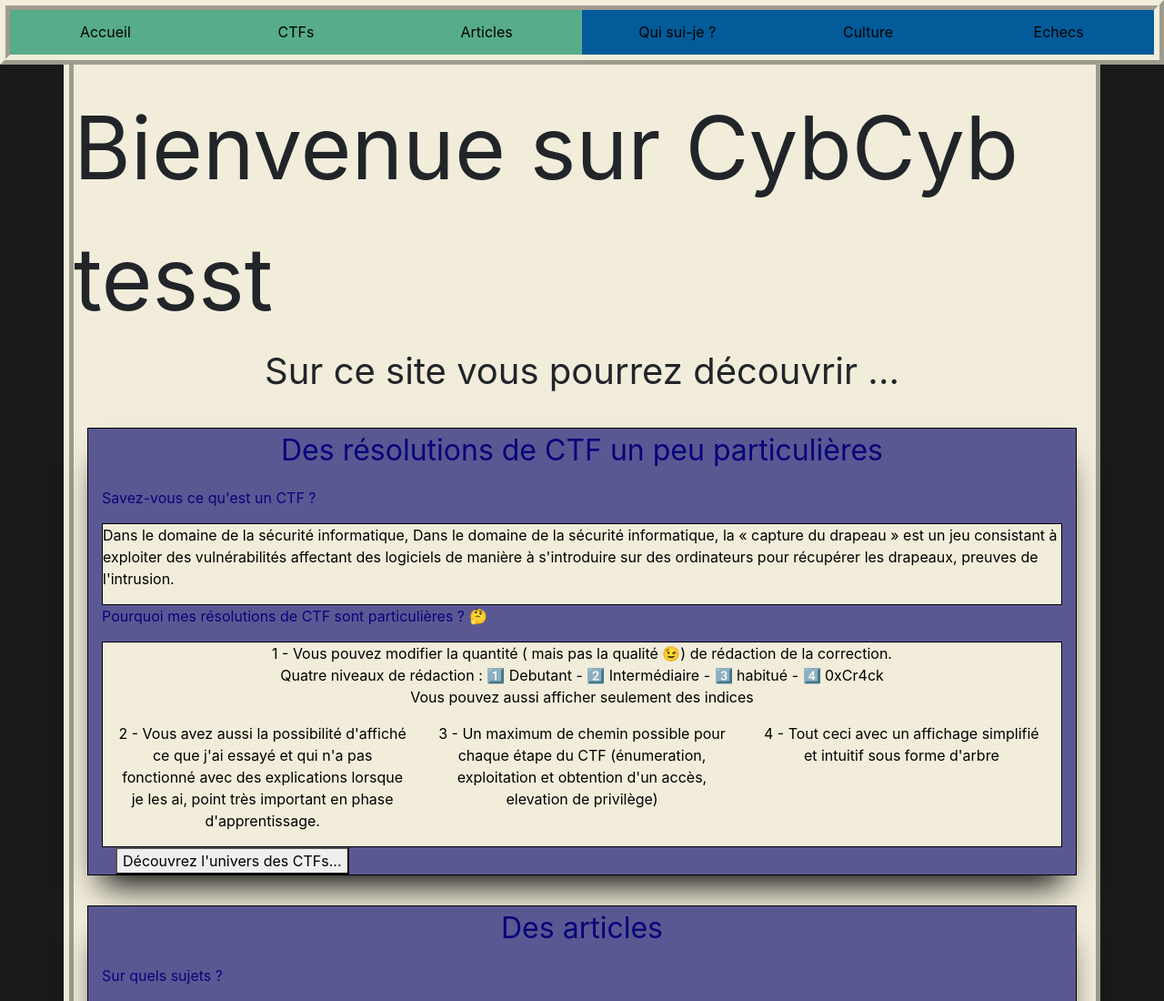
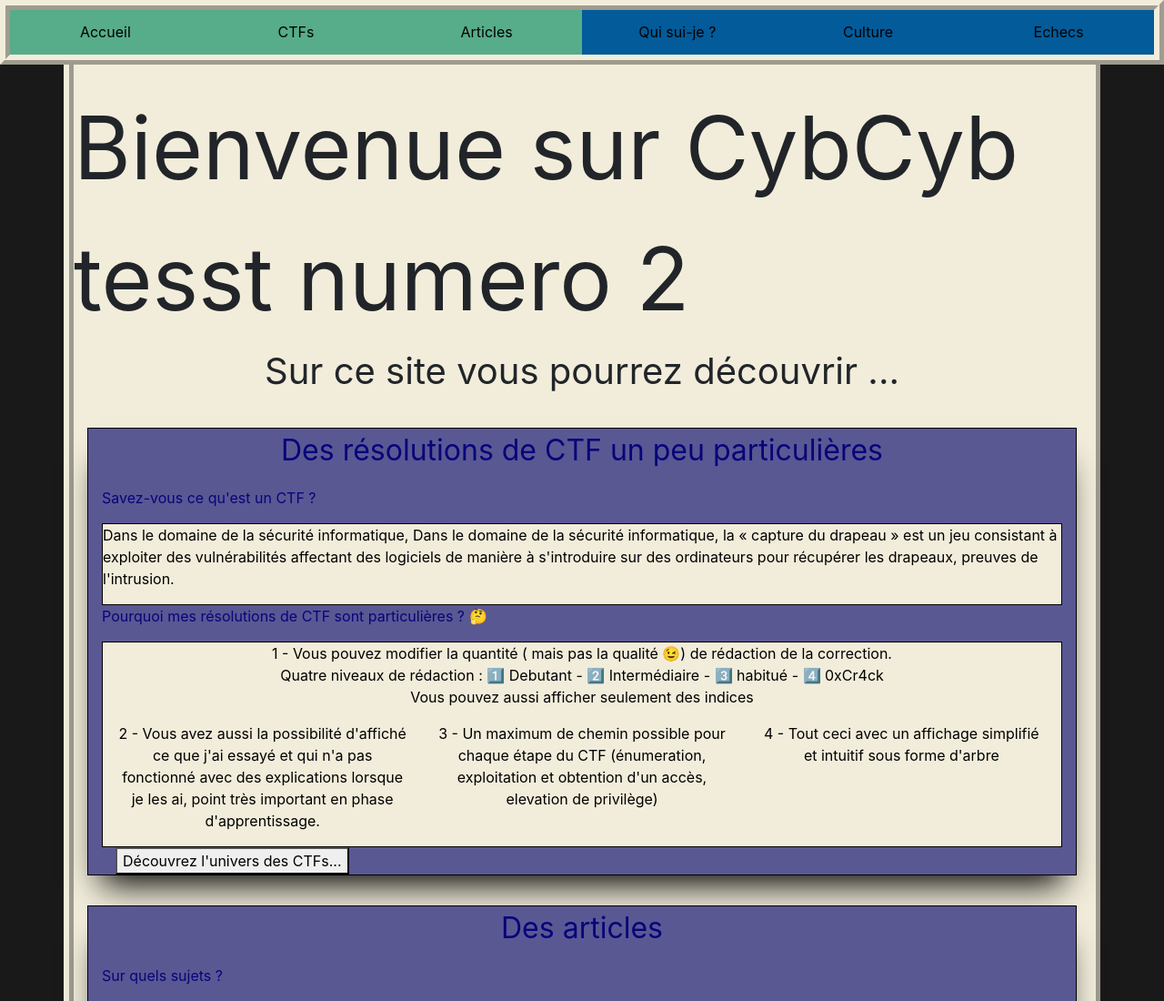
Before and after one commit to Mrn-s/dev_web, a plain HTML site: page index.html in a window 1280 px wide. Shown: the top 1100 px of the page at 91% size. Drawn offline with nearby package versions, Linux system fonts and the light colour scheme.

Commit message:
deuxieme test

```diff
--- a/index.html
+++ b/index.html
@@ -34,7 +34,7 @@
 
     <section class="container" id="main">
         <article class="row" id="entete-main">
-            <div>Bienvenue sur CybCyb tesst</div>
+            <div>Bienvenue sur CybCyb tesst numero 2</div>
         </article>
         <article class="row" id="sous-entete-main">
             <div>Sur ce site vous pourrez découvrir ...</div>
```
